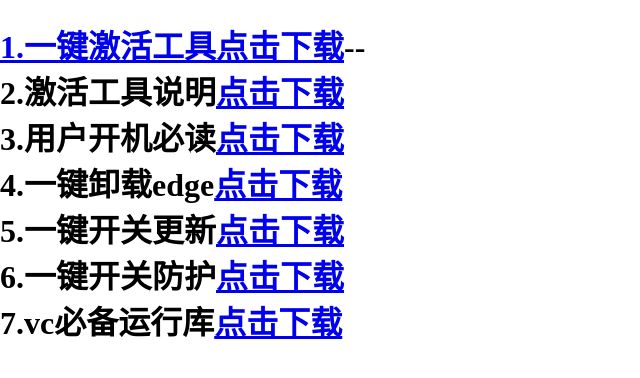
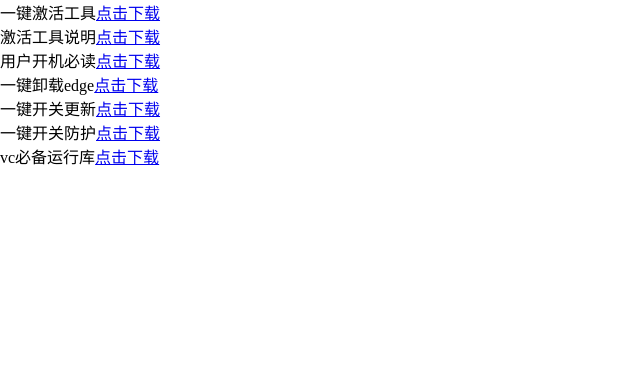
Before and after one commit to Nuyoahil/ck1, a plain HTML site: page index.html in a window 1280 px wide. Shown: the whole page, without its empty margins (0-640 px from the left). Drawn offline with Linux system fonts and the light colour scheme.

Commit message:
Update index.html

```diff
--- a/index.html
+++ b/index.html
@@ -11,13 +11,13 @@
     </style>
   </head>
   <body>
-    <h1><a href="https://www.cnblogs.com/lnuyoah/</a>主页</h1>
-    <div>1.一键激活工具<a href="/ck1/资料/win10激活工具.rar">点击下载</a>--</div>
-    <div>2.激活工具说明<a href="/ck1/资料/激活说明.doc">点击下载</a></div>
-    <div>3.用户开机必读<a href="/ck1/资料/用户必读.docx">点击下载</a></div>
-    <div>4.一键卸载edge<a href="/ck1/资料/edge卸载.rar">点击下载</a></div>
-    <div>5.一键开关更新<a href="/ck1/资料/开关更新.rar">点击下载</a></div>
-    <div>6.一键开关防护<a href="/ck1/资料/开关防火墙.rar">点击下载</a></div>
-    <div>7.vc必备运行库<a href="https://pan.baidu.com/s/1FNe4IbEpNK2Jg_PH2Id0HA?pwd=c7bd">点击下载</a></div>
+<!--     <h1><a href="https://www.cnblogs.com/lnuyoah>主页</a></h1> -->
+    <div>一键激活工具<a href="/ck1/资料/win10激活工具.rar">点击下载</a></div>
+    <div>激活工具说明<a href="/ck1/资料/激活说明.doc">点击下载</a></div>
+    <div>用户开机必读<a href="/ck1/资料/用户必读.docx">点击下载</a></div>
+    <div>一键卸载edge<a href="/ck1/资料/edge卸载.rar">点击下载</a></div>
+    <div>一键开关更新<a href="/ck1/资料/开关更新.rar">点击下载</a></div>
+    <div>一键开关防护<a href="/ck1/资料/开关防火墙.rar">点击下载</a></div>
+    <div>vc必备运行库<a href="https://pan.baidu.com/s/1FNe4IbEpNK2Jg_PH2Id0HA?pwd=c7bd">点击下载</a></div>
   </body>
 </html>
```
